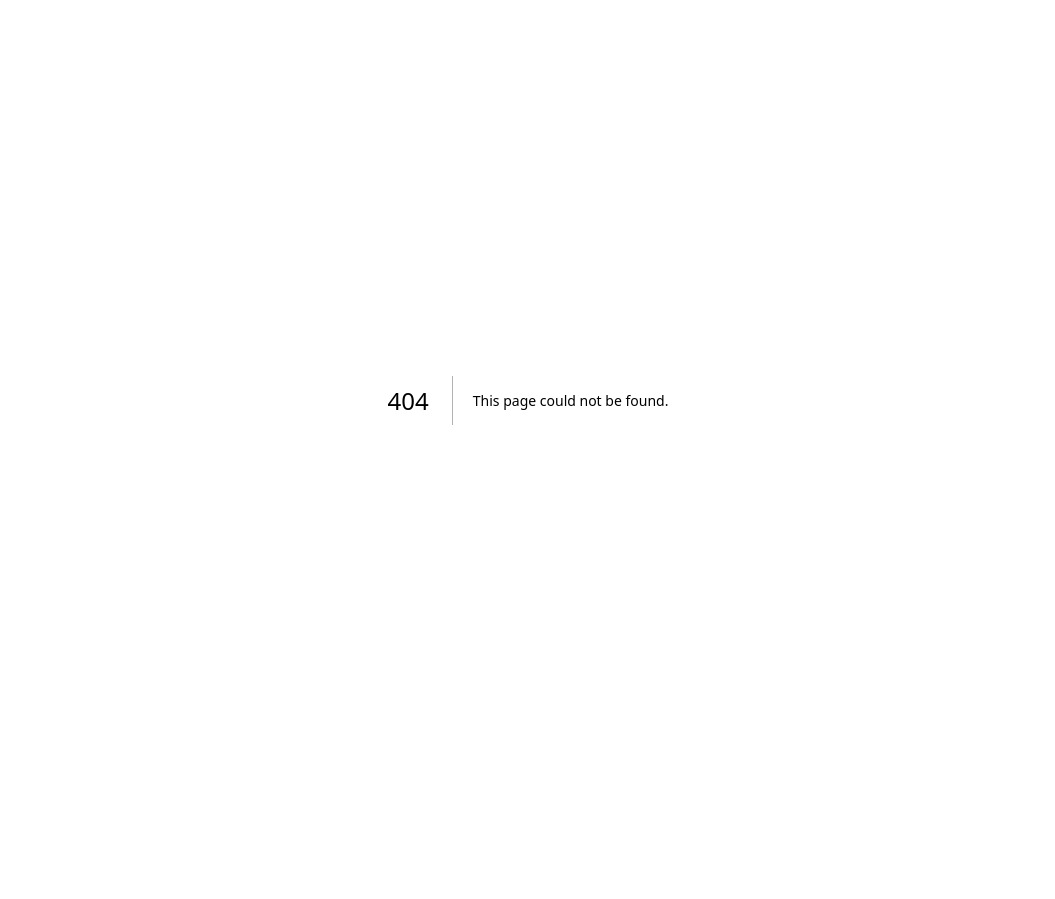
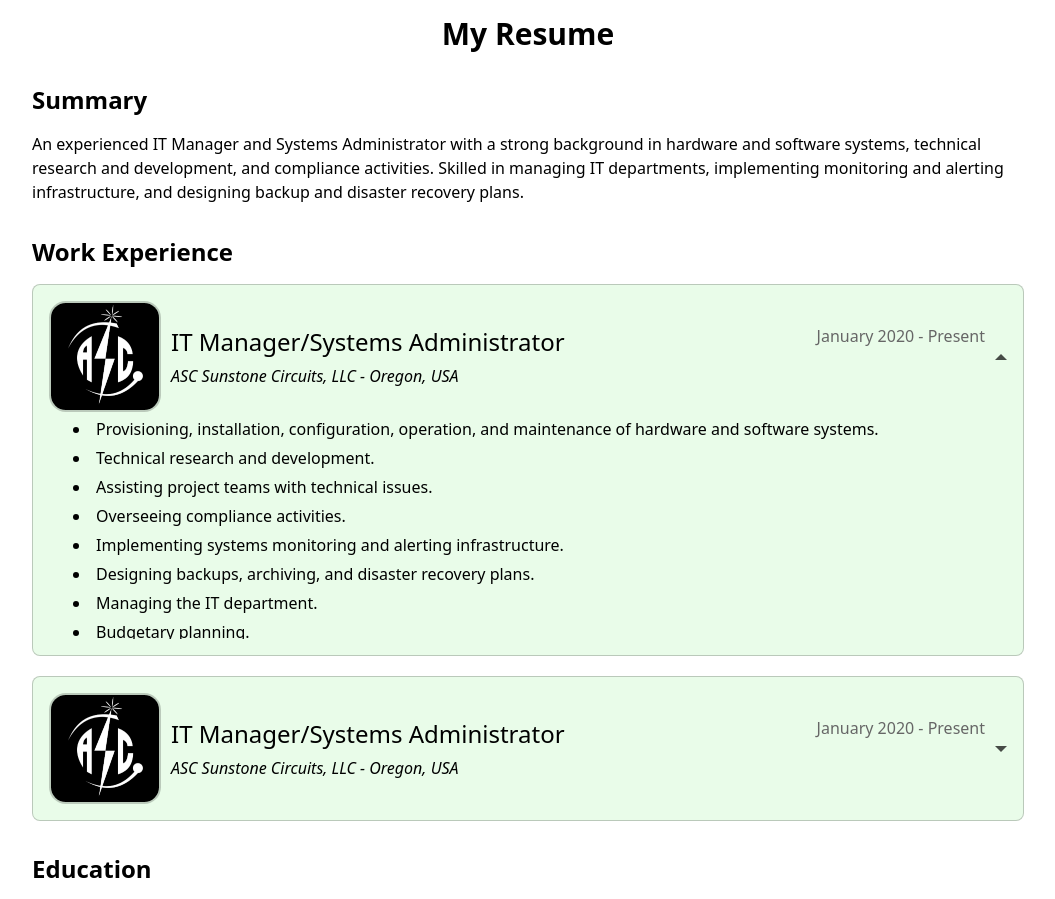
Before and after one commit to itsitrio/itriodev, a Next.js app: page /resume in a window 1280 px wide. Before the commit this address had no page. Shown: the top 899 px of the page, without its empty margins (112-1167 px from the left). Before the commit the page ends 800 px from the top, so only its background shows below. Built offline with nearby package versions, Linux system fonts and the light colour scheme.

Commit message:
Create Resume Content

```diff
--- /dev/null
+++ b/components/JobEntry.tsx
@@ -0,0 +1,69 @@
+// components/JobEntry.tsx
+import React, { useState, useRef, useEffect, useCallback } from 'react';
+import Image from 'next/image';
+import styles from '../styles/JobEntry.module.css';
+
+interface JobEntryProps {
+  title: string;
+  company: string;
+  location: string;
+  dates?: string;
+  logo?: string;
+  children?: React.ReactNode;
+  isOpenByDefault?: boolean;
+}
+
+const debounce = (func: (...args: any[]) => void, wait: number) => {
+  let timeout: NodeJS.Timeout;
+  return (...args: any[]) => {
+    clearTimeout(timeout);
+    timeout = setTimeout(() => func(...args), wait);
+  };
+};
+
+const JobEntry: React.FC<JobEntryProps> = ({ title, company, location, dates, logo, children, isOpenByDefault = false }) => {
+  const [isOpen, setIsOpen] = useState(isOpenByDefault);
+  const [height, setHeight] = useState('0px');
+  const contentRef = useRef<HTMLDivElement>(null);
+
+  const toggleOpen = useCallback(debounce(() => {
+    setIsOpen((prev) => !prev);
+  }, 50), []);
+
+  useEffect(() => {
+    if (isOpen && contentRef.current) {
+      setHeight(`${contentRef.current.scrollHeight}px`);
+    } else {
+      setHeight('0px');
+    }
+  }, [isOpen]);
+
+  return (
+    <div className={`${styles.jobEntry} ${isOpen ? styles.open : styles.closed}`}>
+      <div className={styles.header} onClick={children ? toggleOpen : undefined}>
+        {logo && (
+          <div className={styles.logo}>
+            <Image src={`/logos/${logo}`} alt={`${company} logo`} width={50} height={50} className={styles.logoImage} />
+          </div>
+        )}
+        <div className={styles.headerText}>
+          <div className={styles.headerInfo}>
+            <h3 className={styles.title}>{title}</h3>
+            {dates && <span className={styles.dates}>{dates}</span>}
+          </div>
+          <h4 className={styles.company}>{company} - {location}</h4>
+        </div>
+        {children && <div className={`${styles.arrow} ${isOpen ? styles.arrowOpen : styles.arrowClosed}`}></div>}
+      </div>
+      {children && (
+        <div className={styles.descriptionWrapper} style={{ height }}>
+          <div ref={contentRef} className={styles.description}>
+            {children}
+          </div>
+        </div>
+      )}
+    </div>
+  );
+};
+
+export default JobEntry;
--- /dev/null
+++ b/pages/resume.tsx
@@ -0,0 +1,81 @@
+// pages/resume.tsx
+import JobEntry from '../components/JobEntry';
+
+const Resume: React.FC = () => {
+  return (
+    <div className="max-w-full md:max-w-3xl lg:max-w-4xl xl:max-w-5xl 2xl:max-w-6xl mx-auto p-4">
+      <h1 className="text-center text-3xl font-bold mb-8">My Resume</h1>
+
+      <section className="mb-8">
+        <h2 className="text-2xl font-semibold mb-4">Summary</h2>
+        <p className="mb-4">
+          An experienced IT Manager and Systems Administrator with a strong background in hardware and software systems, technical research and development, and compliance activities. Skilled in managing IT departments, implementing monitoring and alerting infrastructure, and designing backup and disaster recovery plans.
+        </p>
+      </section>
+
+      <section className="mb-8">
+        <h2 className="text-2xl font-semibold mb-4">Work Experience</h2>
+        <JobEntry
+          title="IT Manager/Systems Administrator"
+          company="ASC Sunstone Circuits, LLC"
+          location="Oregon, USA"
+          dates="January 2020 - Present"
+          logo="sunstone-logo.png"
+          isOpenByDefault={true}
+        >
+          <li>Provisioning, installation, configuration, operation, and maintenance of hardware and software systems.</li>
+          <li>Technical research and development.</li>
+          <li>Assisting project teams with technical issues.</li>
+          <li>Overseeing compliance activities.</li>
+          <li>Implementing systems monitoring and alerting infrastructure.</li>
+          <li>Designing backups, archiving, and disaster recovery plans.</li>
+          <li>Managing the IT department.</li>
+          <li>Budgetary planning.</li>
+        </JobEntry>
+        <JobEntry
+          title="IT Manager/Systems Administrator"
+          company="ASC Sunstone Circuits, LLC"
+          location="Oregon, USA"
+          dates="January 2020 - Present"
+          logo="sunstone-logo.png"
+        >
+          <li>Provisioning, installation, configuration, operation, and maintenance of hardware and software systems.</li>
+          <li>Technical research and development.</li>
+          <li>Assisting project teams with technical issues.</li>
+          <li>Overseeing compliance activities.</li>
+          <li>Implementing systems monitoring and alerting infrastructure.</li>
+          <li>Designing backups, archiving, and disaster recovery plans.</li>
+          <li>Managing the IT department.</li>
+          <li>Budgetary planning.</li>
+        </JobEntry>
+        {/* Add more JobEntry components as needed */}
+      </section>
+
+      <section className="mb-8">
+        <h2 className="text-2xl font-semibold mb-4">Education</h2>
+        <JobEntry
+          title="B.S. Information Technology"
+          company="Southern New Hampshire University"
+          location="Manchester, NH"
+          dates="May 2022"
+        >
+        </JobEntry>
+        {/* Add more JobEntry components as needed */}
+      </section>
+
+      <section className="mb-8">
+        <h2 className="text-2xl font-semibold mb-4">Recent Projects</h2>
+        <JobEntry
+          title="Project Name"
+          company="Organization/Client"
+          location="Location"
+          dates="Project Date"
+        >
+        </JobEntry>
+        {/* Add more JobEntry components as needed */}
+      </section>
+    </div>
+  );
+};
+
+export default Resume;
--- /dev/null
+++ b/styles/JobEntry.module.css
@@ -0,0 +1,115 @@
+/* styles/JobEntry.module.css */
+.jobEntry {
+    margin-bottom: 20px;
+    border: 1px solid rgba(var(--foreground-rgb), 0.2);
+    border-radius: 8px;
+    padding: 16px;
+    background-color: rgba(144, 238, 144, 0.2); /* Light green background color */
+    transition: background-color 0.3s ease;
+    cursor: pointer;
+  }
+
+  .jobEntry:hover {
+    background-color: rgba(144, 238, 144, 0.4); /* Darker green on hover */
+  }
+
+  .header {
+    display: flex;
+    justify-content: space-between;
+    align-items: center;
+  }
+
+  .logo {
+    flex-shrink: 0;
+    margin-right: 10px;
+    border-radius: 15%; /* Squircle shape */
+    overflow: hidden;
+    border: 2px solid rgba(var(--foreground-rgb), 0.2); /* Subtle outline */
+  }
+
+  .logoImage {
+    display: block;
+    width: 100%;
+    height: auto;
+  }
+
+  .headerText {
+    display: flex;
+    flex-direction: column;
+    flex-grow: 1;
+  }
+
+  .title {
+    font-size: 1.5em;
+    margin: 0;
+  }
+
+  .headerInfo {
+    display: flex;
+    justify-content: space-between;
+    width: 100%;
+    margin-bottom: 2px; /* Reduce space between title and company */
+  }
+
+  .company {
+    font-style: italic;
+    margin: 2px 0; /* Reduce space between title and company */
+  }
+
+  .dates {
+    font-size: 1em;
+    color: #666;
+    margin-left: auto;
+  }
+
+  .arrow {
+    width: 0;
+    height: 0;
+    border-left: 6px solid transparent;
+    border-right: 6px solid transparent;
+    transition: transform 0.3s ease;
+    margin-left: 10px; /* Add space around the arrow */
+  }
+
+  .arrowClosed {
+    border-top: 6px solid rgba(var(--foreground-rgb), 0.7);
+  }
+
+  .arrowOpen {
+    border-bottom: 6px solid rgba(var(--foreground-rgb), 0.7);
+  }
+
+  .descriptionWrapper {
+    overflow: hidden;
+    transition: height 0.3s ease;
+  }
+
+  .description {
+    margin: 5px 0;
+    padding-left: 1.5em;
+  }
+
+  .description li {
+    margin: 5px 0;
+    list-style-type: disc;
+    list-style-position: inside;
+  }
+
+  @media (prefers-color-scheme: dark) {
+    .jobEntry {
+      border-color: rgba(var(--foreground-rgb), 0.5);
+      background-color: rgba(144, 238, 144, 0.1); /* Adjust background for dark mode */
+    }
+    .jobEntry:hover {
+      background-color: rgba(144, 238, 144, 0.2); /* Adjust hover background for dark mode */
+    }
+    .logo {
+      border-color: rgba(var(--foreground-rgb), 0.5);
+    }
+    .arrowClosed {
+      border-top: 6px solid rgba(var(--foreground-rgb), 1);
+    }
+    .arrowOpen {
+      border-bottom: 6px solid rgba(var(--foreground-rgb), 1);
+    }
+  }
--- a/styles/globals.css
+++ b/styles/globals.css
@@ -4,8 +4,8 @@
 
 :root {
   --foreground-rgb: 0, 0, 0;
-  --background-start-rgb: 214, 219, 220;
-  --background-end-rgb: 255, 255, 255;
+  /*--background-start-rgb: 214, 219, 220;
+  --background-end-rgb: 255, 255, 255;*/
 }
 
 @media (prefers-color-scheme: dark) {
```
Also changed, not shown: public/logos/sunstone-logo.png (added).
